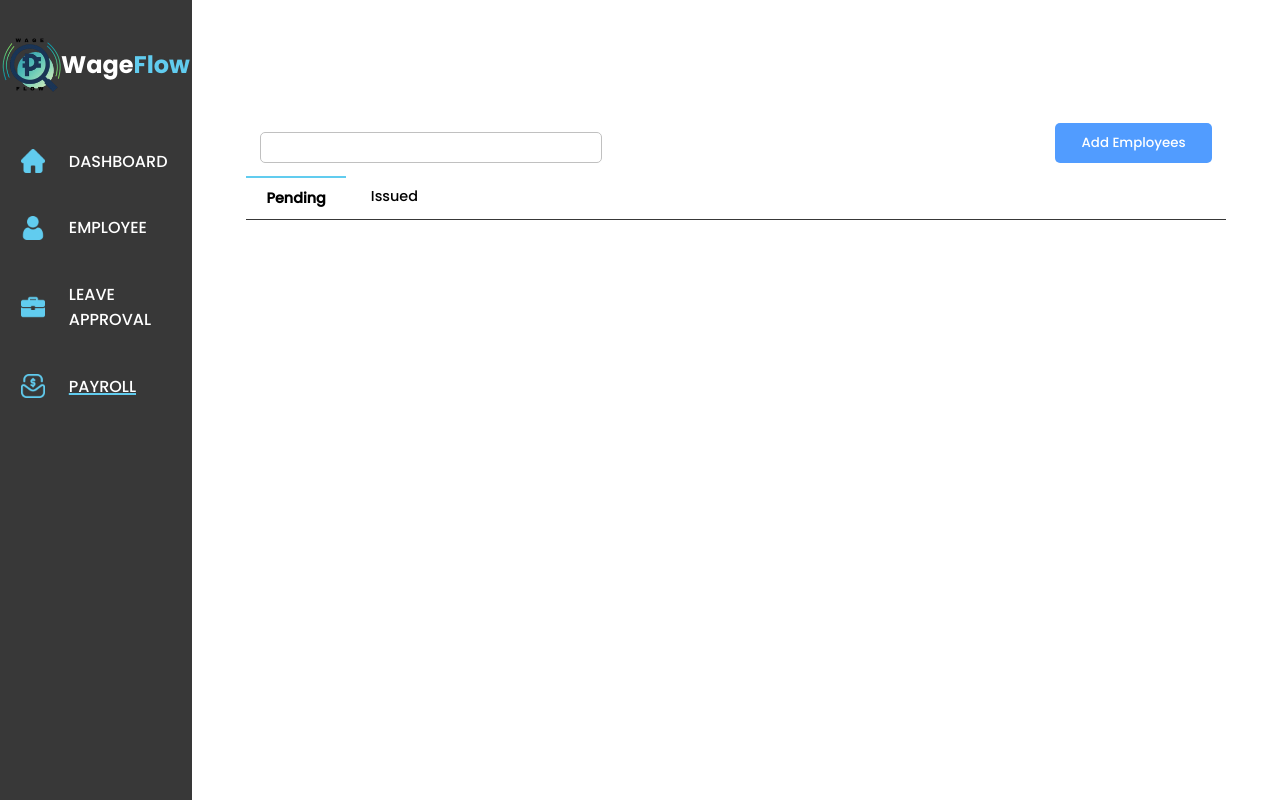
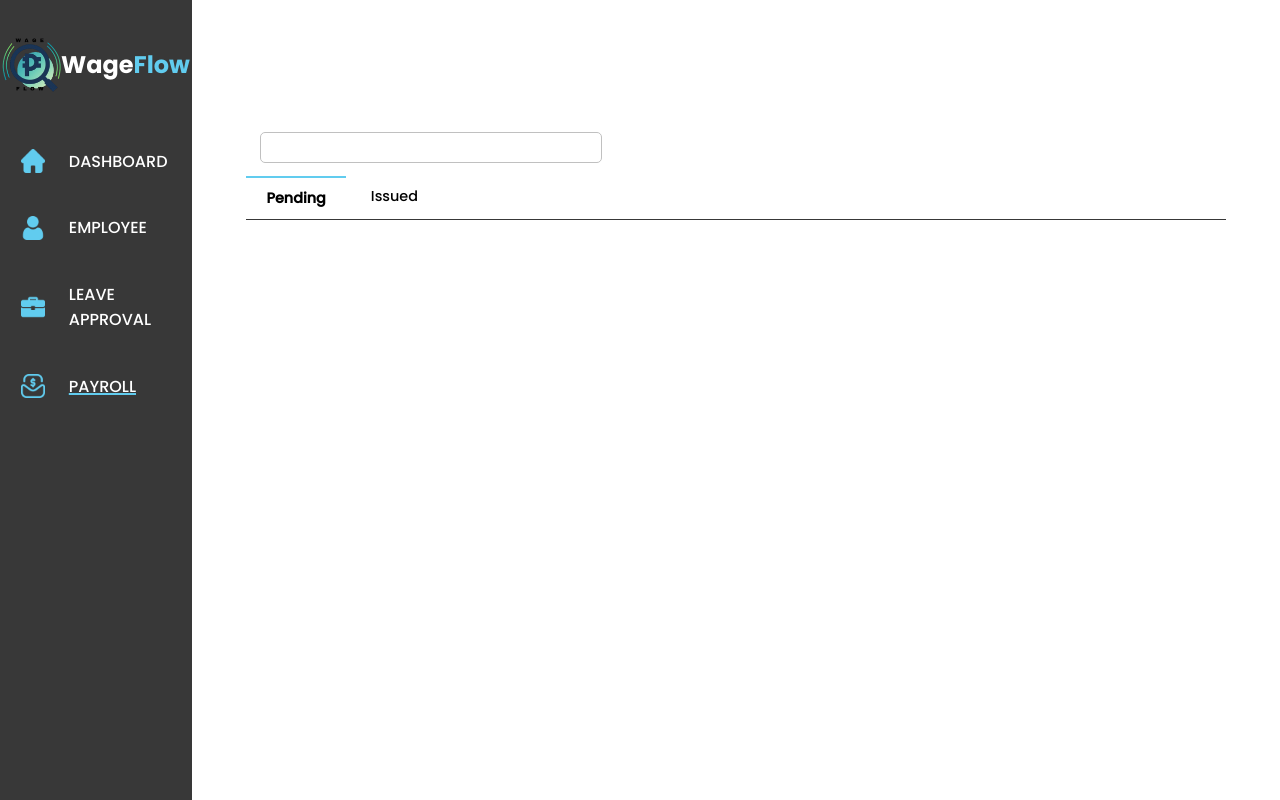
Before and after one commit to earlkian8/Payroll-Management-System, a PHP site: page /payroll.php in a window 1280 px wide. Run offline with PHP 8.4, Linux system fonts and the light colour scheme.

Commit message:
Removed Unneccessary Buttons

```diff
--- a/leave_approval.php
+++ b/leave_approval.php
@@ -48,7 +48,6 @@
         <div class="box-style">
             <div class="content-container1">
                 <input type="text" name="search" id="search" class="searchBar">
-                <button class="add-button-style" id="open">Add Employees</button>
             </div>
             <!-- Tabs -->
             <div class="tabs">
--- a/payroll.php
+++ b/payroll.php
@@ -48,7 +48,6 @@
         <div class="box-style">
             <div class="content-container1">
                 <input type="text" name="search" id="search" class="searchBar">
-                <button class="add-button-style" id="open">Add Employees</button>
             </div>
             <!-- Tabs -->
             <div class="tabs">
```
